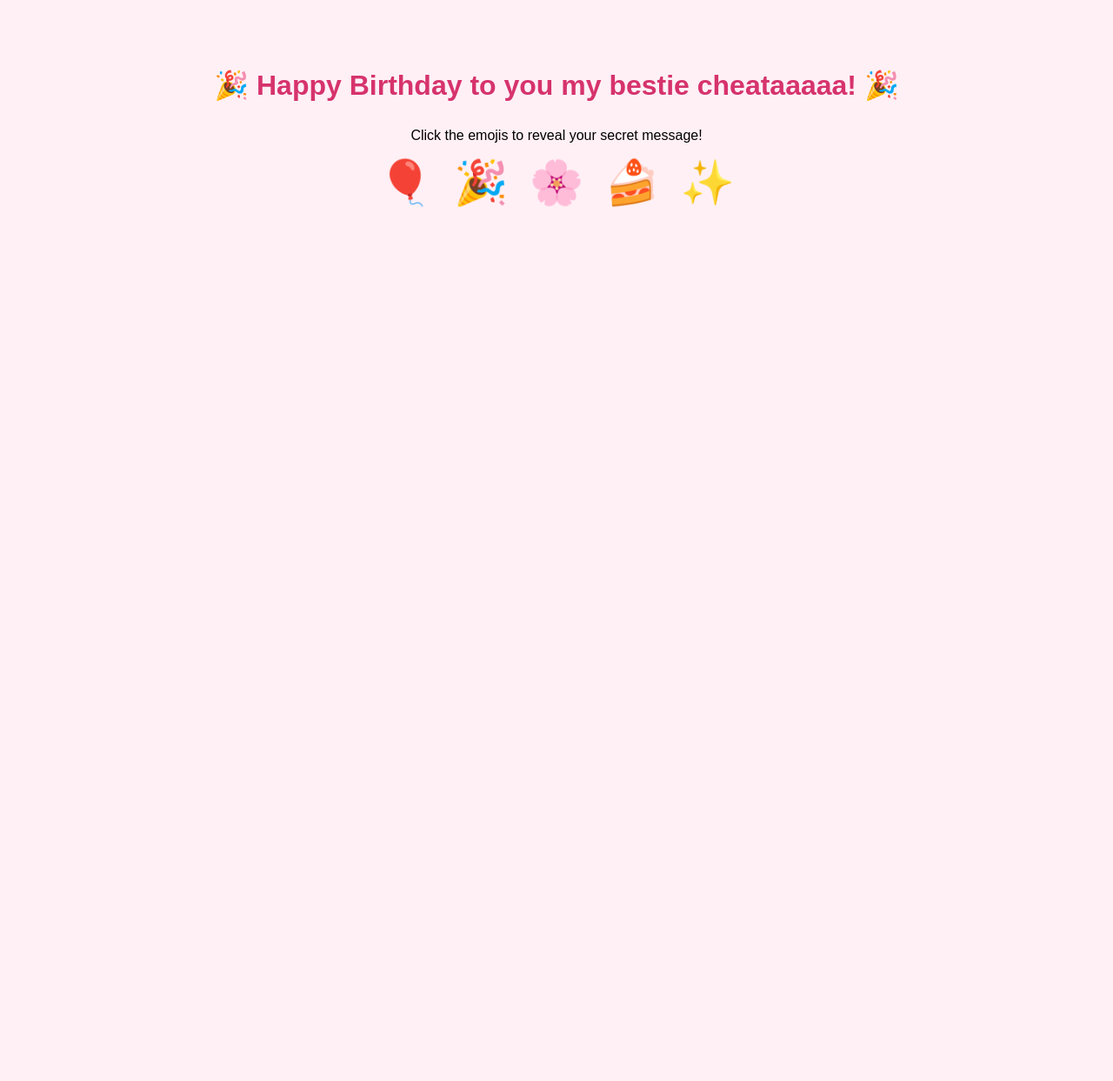
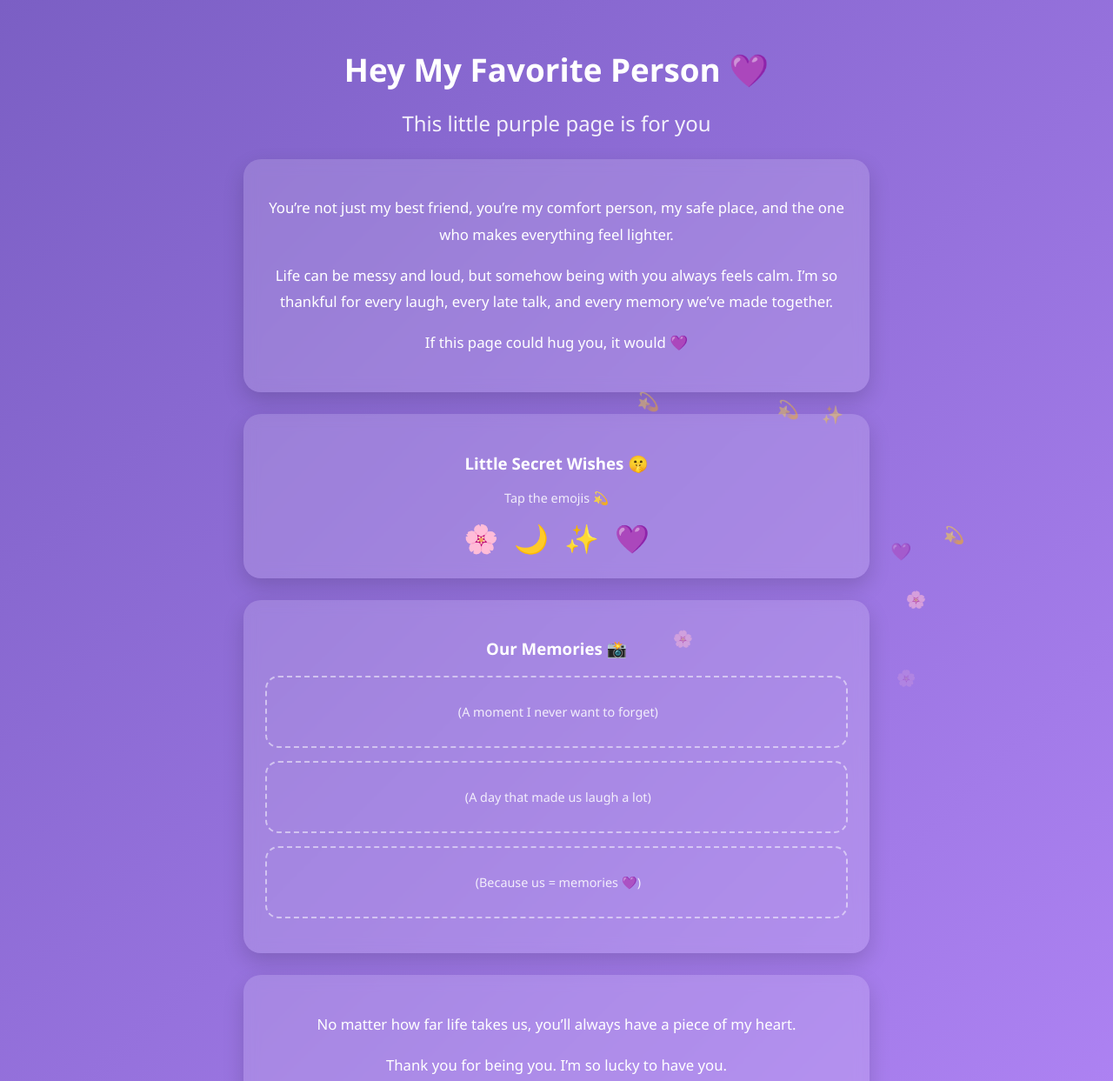
Before and after one commit to stdenthuang-eng/Birthday-wish, a plain HTML site: page index.html in a window 1280 px wide. Shown: the top 1243 px of the page at 87% size. Before the commit the page ends 800 px from the top, so only its background shows below. Drawn offline with Linux system fonts and the light colour scheme.

Commit message:
Update index.html

```diff
--- a/index.html
+++ b/index.html
@@ -2,81 +2,233 @@
 <html lang="en">
 <head>
   <meta charset="UTF-8">
-  <title>Happy Birthday Secret Game!</title>
+  <title>For My Best Friend Cheata!💜</title>
   <meta name="viewport" content="width=device-width, initial-scale=1.0">
+
   <style>
+    .emoji-box span:active {
+  animation: wiggle 0.4s;
+}
+
+@keyframes wiggle {
+  0% { transform: rotate(0deg); }
+  25% { transform: rotate(-10deg); }
+  50% { transform: rotate(10deg); }
+  75% { transform: rotate(-10deg); }
+  100% { transform: rotate(0deg); }
+}
+
+    .floating {
+  position: fixed;
+  bottom: -20px;
+  font-size: 18px;
+  animation: floatUp 10s linear infinite;
+  opacity: 0.6;
+}
+
+@keyframes floatUp {
+  0% {
+    transform: translateY(0) scale(1);
+    opacity: 0;
+  }
+  10% { opacity: 0.6; }
+  100% {
+    transform: translateY(-120vh) scale(1.4);
+    opacity: 0;
+  }
+}
+
     body {
-      font-family: Arial, sans-serif;
+      margin: 0;
+      font-family: "Segoe UI", sans-serif;
+      background: linear-gradient(135deg, #7b5fc4, #b084f5);
+      color: white;
       text-align: center;
-      background: #fff0f5;
-      padding: 50px 20px;
+    }
+
+    .container {
+      padding: 30px 20px;
+      max-width: 720px;
+      margin: auto;
     }
 
     h1 {
-      color: #d6336c;
-      margin-bottom: 30px;
+      font-size: 2.3em;
+      margin-bottom: 8px;
     }
 
-    .emoji-button {
-      font-size: 50px;
-      margin: 10px;
-      cursor: pointer;
-      transition: transform 0.2s;
+    h2 {
+      font-weight: normal;
+      opacity: 0.9;
+      margin-bottom: 25px;
     }
 
-    .emoji-button:hover {
-      transform: scale(1.2);
+    .card {
+      background: rgba(255, 255, 255, 0.15);
+      border-radius: 20px;
+      padding: 25px;
+      margin: 25px 0;
+      backdrop-filter: blur(8px);
+      box-shadow: 0 10px 25px rgba(0,0,0,0.15);
     }
 
-    #message-display {
-      margin-top: 40px;
-      font-size: 24px;
-      color: #333;
-      min-height: 50px;
+    .message {
+      line-height: 1.8;
+      font-size: 1.05em;
     }
 
-    #final-message {
-      margin-top: 30px;
-      font-size: 28px;
-      color: #ff1493;
+    .photo-box {
+      border: 2px dashed rgba(255,255,255,0.6);
+      border-radius: 15px;
+      padding: 30px;
+      margin: 15px 0;
+      font-size: 0.9em;
+      opacity: 0.85;
+    }
+
+    /* Secret emoji section */
+    .emoji-box {
+      display: flex;
+      justify-content: center;
+      gap: 18px;
+      font-size: 2em;
+      cursor: pointer;
+      margin-top: 10px;
+    }
+
+    .secret {
       display: none;
+      margin-top: 15px;
+      font-size: 0.95em;
+      opacity: 0.95;
     }
+
+    footer {
+      margin-top: 40px;
+      font-size: 0.8em;
+      opacity: 0.8;
+    }
+    .card {
+  animation: fadeUp 1.2s ease both;
+}
+
+@keyframes fadeUp {
+  from {
+    opacity: 0;
+    transform: translateY(25px);
+  }
+  to {
+    opacity: 1;
+    transform: translateY(0);
+  }
+}
+
   </style>
-</head>
-<body>
-
-  <h1>🎉 Happy Birthday to you my bestie cheataaaaa! 🎉</h1>
-  <p>Click the emojis to reveal your secret message!</p>
-
-  <div id="emoji-container">
-    <span class="emoji-button" data-msg="You are amazing! 😍">🎈</span>
-    <span class="emoji-button" data-msg="You make me laugh so much! 😂">🎉</span>
-    <span class="emoji-button" data-msg="I’m lucky to have you! 💖">🌸</span>
-    <span class="emoji-button" data-msg="Hope your day is full of smiles! 😆">🍰</span>
-    <span class="emoji-button" data-msg="You’re the best friend ever! 🥰">✨</span>
-  </div>
-
-  <div id="message-display"></div>
-  <div id="final-message">🎁 Surprise! Love you forever, bestie! 💕</div>
 
   <script>
-    const buttons = document.querySelectorAll('.emoji-button');
-    const display = document.getElementById('message-display');
-    const finalMsg = document.getElementById('final-message');
-    let clicks = 0;
+    function reveal(id) {
+      const el = document.getElementById(id);
+      el.style.display = el.style.display === "block" ? "none" : "block";
+    }
+  </script>
+  <script>
+  const emojis = ["💜","✨","🌸","💫"];
+  setInterval(() => {
+    const span = document.createElement("span");
+    span.className = "floating";
+    span.innerText = emojis[Math.floor(Math.random() * emojis.length)];
+    span.style.left = Math.random() * 100 + "vw";
+    span.style.animationDuration = 8 + Math.random() * 6 + "s";
+    document.body.appendChild(span);
+    setTimeout(() => span.remove(), 14000);
+  }, 600);
+</script>
+</head>
 
-    buttons.forEach(button => {
-      button.addEventListener('click', () => {
-        const msg = button.dataset.msg;
-        display.textContent = msg;
-        clicks++;
+<body>
+  <div class="container">
 
-        if (clicks === buttons.length) {
-          finalMsg.style.display = 'block';
-        }
-      });
-    });
-  </script>
+    <h1>Hey My Favorite Person 💜</h1>
+    <h2>This little purple page is for you</h2>
 
+    <div class="card message">
+      <p>
+        You’re not just my best friend,
+        you’re my comfort person,
+        my safe place,
+        and the one who makes everything feel lighter.
+      </p>
+
+      <p>
+        Life can be messy and loud,
+        but somehow being with you always feels calm.
+        I’m so thankful for every laugh,
+        every late talk,
+        and every memory we’ve made together.
+      </p>
+
+      <p>
+        If this page could hug you,
+        it would 💜
+      </p>
+    </div>
+
+    <div class="card">
+      <h3>Little Secret Wishes 🤫</h3>
+      <p style="font-size:0.9em; opacity:0.85;">Tap the emojis 💫</p>
+
+      <div class="emoji-box">
+        <span onclick="reveal('wish1')">🌸</span>
+        <span onclick="reveal('wish2')">🌙</span>
+        <span onclick="reveal('wish3')">✨</span>
+        <span onclick="reveal('wish4')">💜</span>
+      </div>
+
+      <div id="wish1" class="secret">May your days always be gentle and kind 🌸</div>
+      <div id="wish2" class="secret">May you always feel safe, loved, and enough 🌙</div>
+      <div id="wish3" class="secret">May your dreams come true, one by one ✨</div>
+      <div id="wish4" class="secret">No matter what, I’m always on your side 💜</div>
+    </div>
+
+    <div class="card">
+      <h3>Our Memories 📸</h3>
+
+      <div class="photo-box">
+        <img src="" style="width:100%; border-radius:15px;">
+        <span>(A moment I never want to forget)</span>
+      </div>
+
+      <div class="photo-box">
+        <img src="" style="width:100%; border-radius:15px;">
+        <span>(A day that made us laugh a lot)</span>
+      </div>
+
+      <div class="photo-box">
+        <img src="" style="width:100%; border-radius:15px;">
+        <span>(Because us = memories 💜)</span>
+      </div>
+    </div>
+
+    <div class="card message">
+      <p>
+        No matter how far life takes us,
+        you’ll always have a piece of my heart.
+      </p>
+
+      <p>
+        Thank you for being you.
+        I’m so lucky to have you.
+      </p>
+
+      <p>
+        Always your bestie 💜
+      </p>
+    </div>
+
+    <footer>
+      Made with love, just for you ✨
+    </footer>
+
+  </div>
 </body>
 </html>
```
